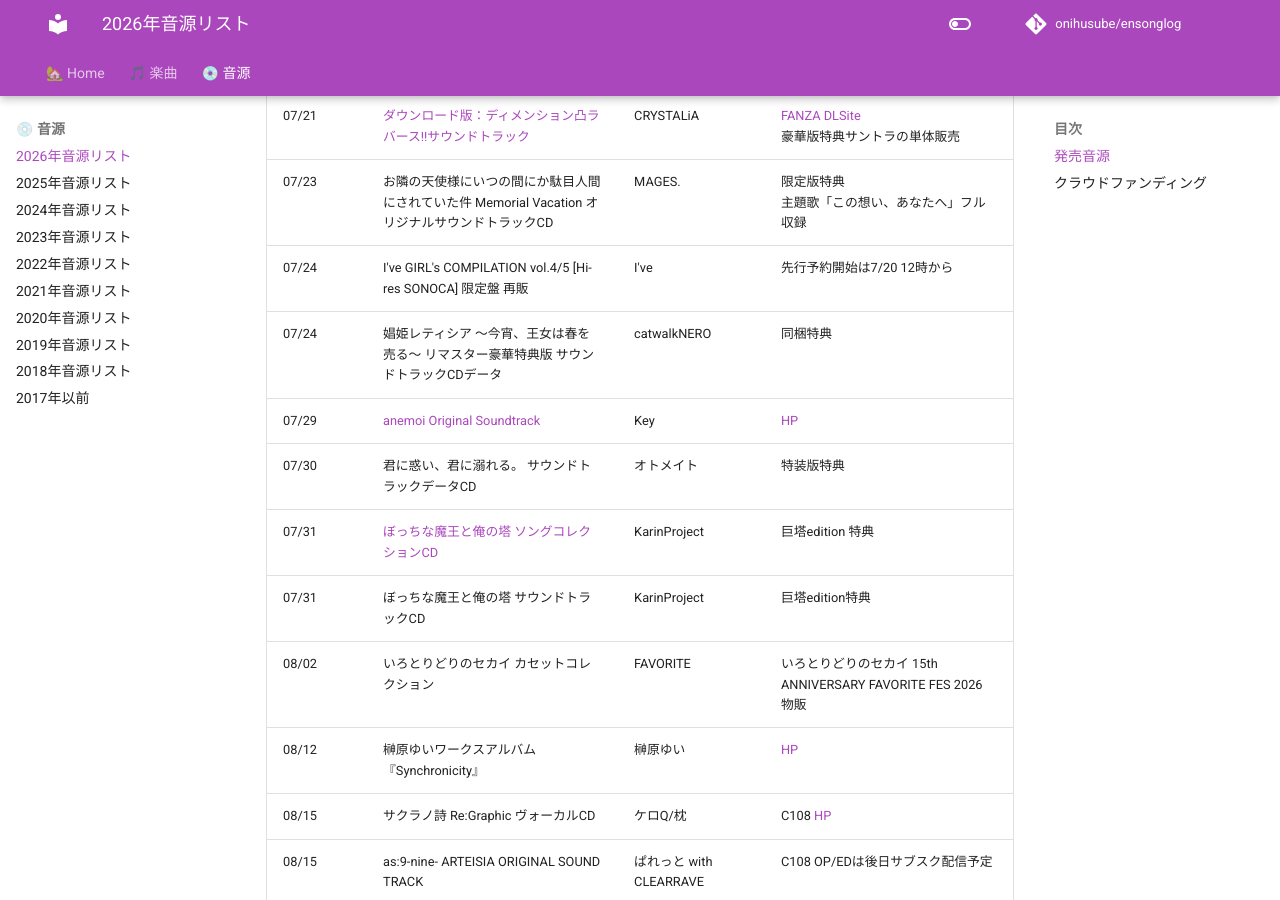
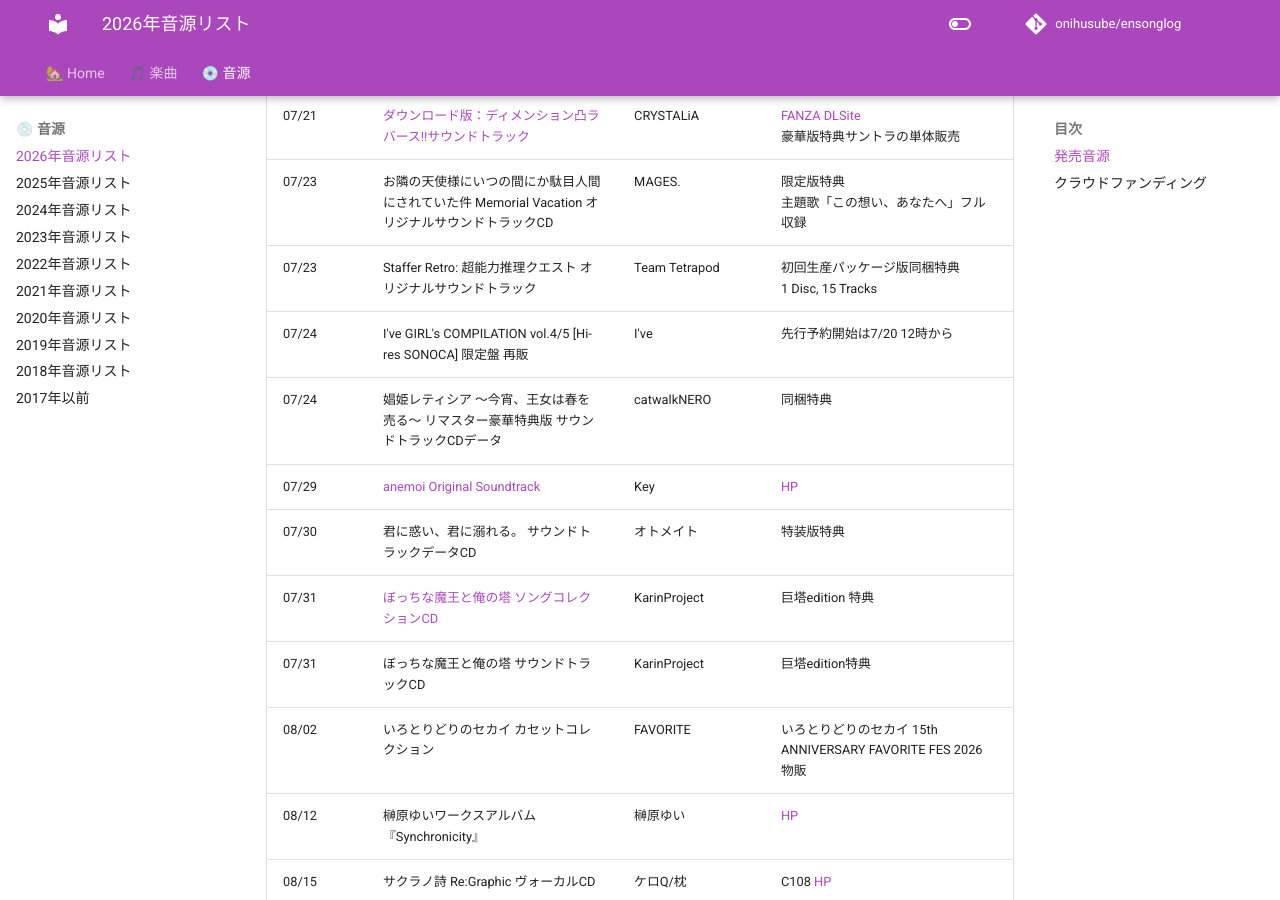
Before and after one commit to onihusube/ensonglog, an MkDocs documentation site: the page built from docs/2026/音源.md, in a window 1280 px wide and 900 px high, scrolled down 9633 px. Built offline with MkDocs 1.6.1 and Material for MkDocs 9.7.7, drawn with Linux system fonts in a browser that asks for light colours; comment, search, counter and statistics services are not loaded.

Commit message:
Staffer Retro追加

```diff
--- a/docs/2026/音源.md
+++ b/docs/2026/音源.md
@@ -139,6 +139,7 @@
 | 07/18 | 魔法少女ノ魔女裁判 オリジナルサウンドトラック 配信 | フロンティアワークス | [Disc1🎵🔗](https://linkco.re/pUuQPTzb) [Disc2🎵🔗](https://linkco.re/yZdpXUPU) [Disc3🎵🔗](https://linkco.re/Msv69ysR) </br> コンプリートオリジナルサウンドトラック(2025)の配信版 [BGM試聴](https://www.youtube.com/playlist?list=PLUgvJbDGfOUF5DGzmvJUpigLxi3F3XYmj) |
 | 07/21 | [ダウンロード版：ディメンション凸ラバース!!サウンドトラック](./音源個別/ディメンション凸ラバース!!オリジナルサウンドトラック.md) | CRYSTALiA | [FANZA](https://dlsoft.dmm.co.jp/detail/spal_0204) [DLSite](https://www.dlsite.com/pro/work/=/product_id/VJ01006572.html) </br> 豪華版特典サントラの単体販売  |
 | 07/23 | お隣の天使様にいつの間にか駄目人間にされていた件 Memorial Vacation オリジナルサウンドトラックCD | MAGES. | 限定版特典 </br> 主題歌「この想い、あなたへ」フル収録 |
+| 07/23 | Staffer Retro: 超能力推理クエスト オリジナルサウンドトラック | Team Tetrapod | 初回生産パッケージ版同梱特典 </br> 1 Disc, 15 Tracks |
 | 07/24 | I've GIRL's COMPILATION vol.4/5 [Hi-res SONOCA] 限定盤 再販 | I've | 先行予約開始は7/20 12時から |
 | 07/24 | 娼姫レティシア ～今宵、王女は春を売る～ リマスター豪華特典版 サウンドトラックCDデータ | catwalkNERO | 同梱特典 |
 | 07/29 | [anemoi Original Soundtrack](./音源個別/anemoi%20Original%20Soundtrack.md) | Key | [HP](https://key.visualarts.gr.jp/anemoi/sound.html) |
```
